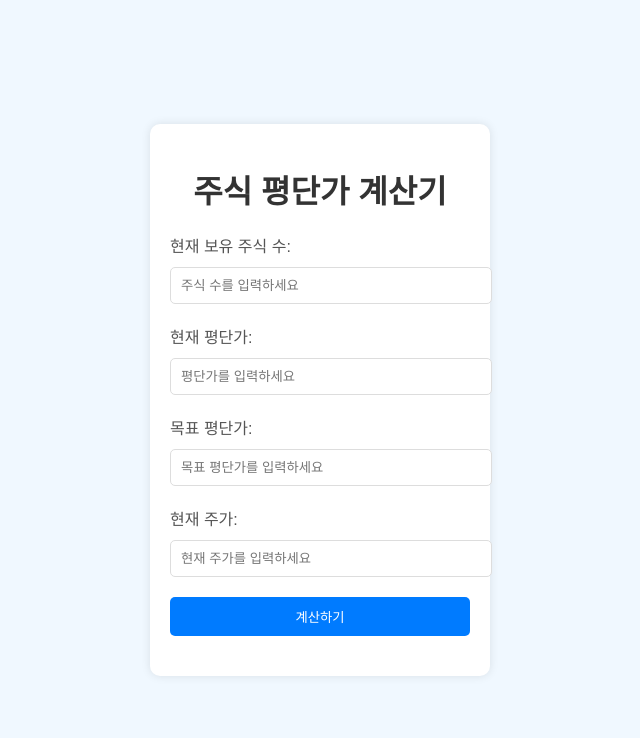
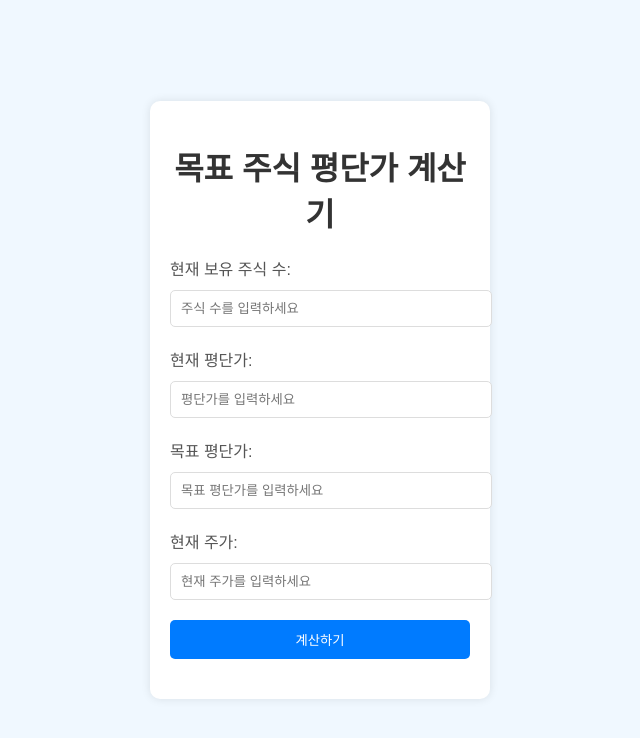
Before and after one commit to jaycando/calc, a plain HTML site: page index.html in a window 1280 px wide. Shown: the whole page, without its empty margins (320-960 px from the left). Drawn offline with Linux system fonts and the light colour scheme.

Commit message:
Update index.html
타이틀 h1 수정

```diff
--- a/index.html
+++ b/index.html
@@ -57,7 +57,7 @@
 </head>
 <body>
     <div class="calculator">
-        <h1>주식 평단가 계산기</h1>
+        <h1>목표 주식 평단가 계산기</h1>
         <label for="currentShares">현재 보유 주식 수:</label>
         <input type="text" id="currentShares" placeholder="주식 수를 입력하세요" onkeyup="inputNumberFormat(this);" />
 
```
